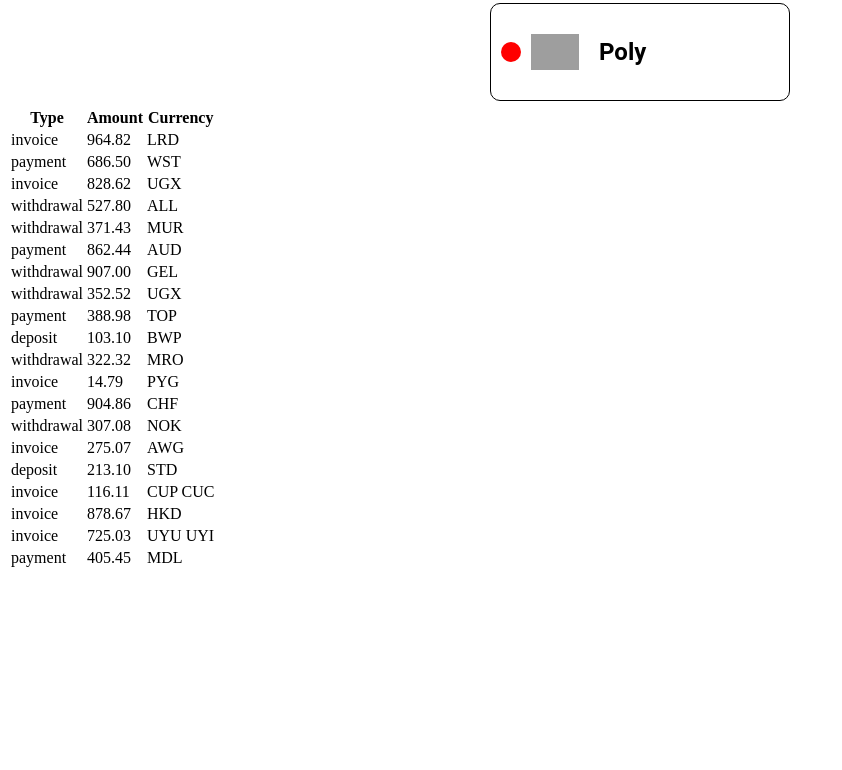
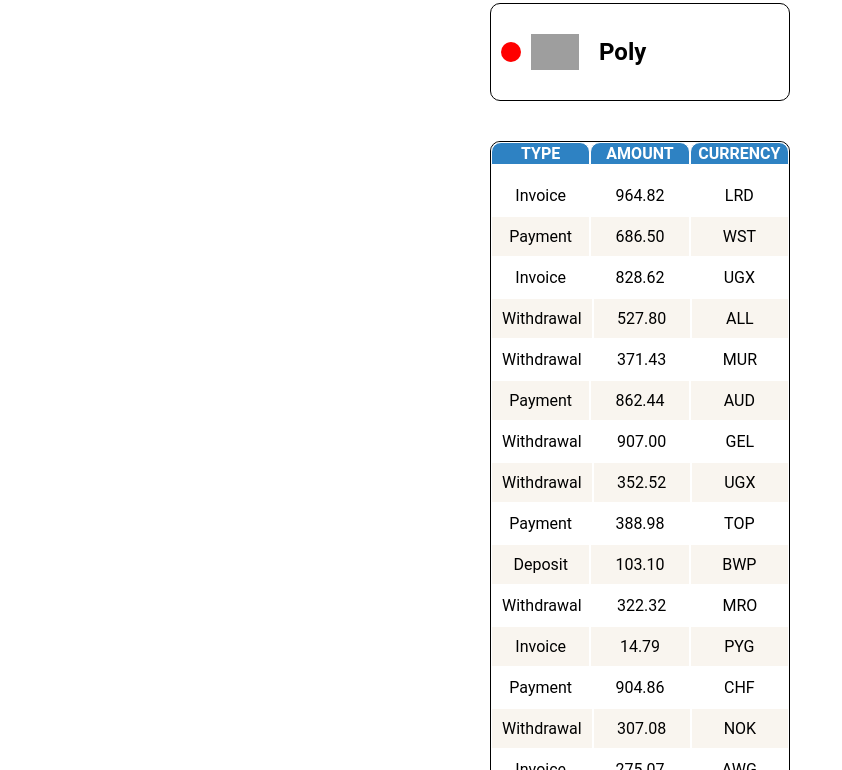
Before and after one commit to axeholder/goit-react-hw-01-components, a React (Create React App) app: page / in a window 1280 px wide. Shown: the part 1050-1820 px from the top of the page, without its empty margins (0-842 px from the left). Before the commit the page ends 1628 px from the top, so only its background shows below. Built offline with nearby package versions, Linux system fonts and the light colour scheme; grey boxes are pictures that could not be loaded.

Commit message:
upd task 4
add style, add propTypes

```diff
--- a/src/components/TransactionHistory/TransactionHistory.jsx
+++ b/src/components/TransactionHistory/TransactionHistory.jsx
@@ -1,29 +1,47 @@
 import PropTypes from 'prop-types';
 
-// import {} from './TransactionHistory.styled';
+import {
+  TableTransaction,
+  TableHead,
+  TableRow,
+  TableHeadTitle,
+  TableBody,
+  TableContent,
+} from './TransactionHistory.styled';
 
 export const TransactionHistory = ({ items }) => {
   return (
-    <table class="transaction-history">
-      <thead>
-        <tr>
-          <th>Type</th>
-          <th>Amount</th>
-          <th>Currency</th>
-        </tr>
-      </thead>
+    <TableTransaction>
+      <TableHead>
+        <TableRow>
+          <TableHeadTitle>Type</TableHeadTitle>
+          <TableHeadTitle>Amount</TableHeadTitle>
+          <TableHeadTitle>Currency</TableHeadTitle>
+        </TableRow>
+      </TableHead>
 
-      <tbody>
+      <TableBody>
         {items.map(({ id, type, amount, currency }) => {
           return (
-            <tr>
-              <td>{type}</td>
-              <td>{amount}</td>
-              <td>{currency}</td>
-            </tr>
+            <TableRow>
+              <TableContent>{type}</TableContent>
+              <TableContent>{amount}</TableContent>
+              <TableContent>{currency}</TableContent>
+            </TableRow>
           );
         })}
-      </tbody>
-    </table>
+      </TableBody>
+    </TableTransaction>
   );
 };
+
+TransactionHistory.propTypes = {
+  items: PropTypes.arrayOf(
+    PropTypes.exact({
+      id: PropTypes.string.isRequired,
+      type: PropTypes.string.isRequired,
+      amount: PropTypes.string.isRequired,
+      currency: PropTypes.string.isRequired,
+    }),
+  ),
+};
--- a/src/components/TransactionHistory/TransactionHistory.styled.jsx
+++ b/src/components/TransactionHistory/TransactionHistory.styled.jsx
@@ -0,0 +1,57 @@
+import styled from '@emotion/styled';
+
+export const TableTransaction = styled.table`
+  width: 300px;
+  display: block;
+  margin: 0 auto;
+  margin-top: 40px;
+  border: 1px solid black;
+  border-radius: 10px 10px 0 0;
+  border-collapse: separate;
+  border-spacing: 2px;
+`;
+
+export const TableHead = styled.thead`
+  display: block;
+  text-align: center;
+`;
+
+export const TableRow = styled.tr`
+  display: flex;
+  justify-content: space-between;
+  text-align: center;
+`;
+
+export const TableHeadTitle = styled.th`
+  padding: 16px auto;
+  display: block;
+  width: 33%;
+  text-align: center;
+  color: #ffffff;
+  font-family: 'Roboto';
+  font-weight: bold;
+  background: #2e82c3;
+  border: 1px solid white;
+  border-radius: 10px 10px 0 0;
+  text-transform: uppercase;
+`;
+
+export const TableBody = styled.tbody`
+  display: block;
+  margin-top: 10px;
+  tr:nth-of-type(2n) {
+    background-color: rgb(249, 245, 239);
+  }
+`;
+
+export const TableContent = styled.td`
+  font-family: 'Roboto';
+  padding: 10px;
+  display: block;
+  width: 33%;
+  text-align: center;
+  border: 1px solid white;
+  :nth-of-type(1)::first-letter {
+    text-transform: uppercase;
+  }
+`;
```
